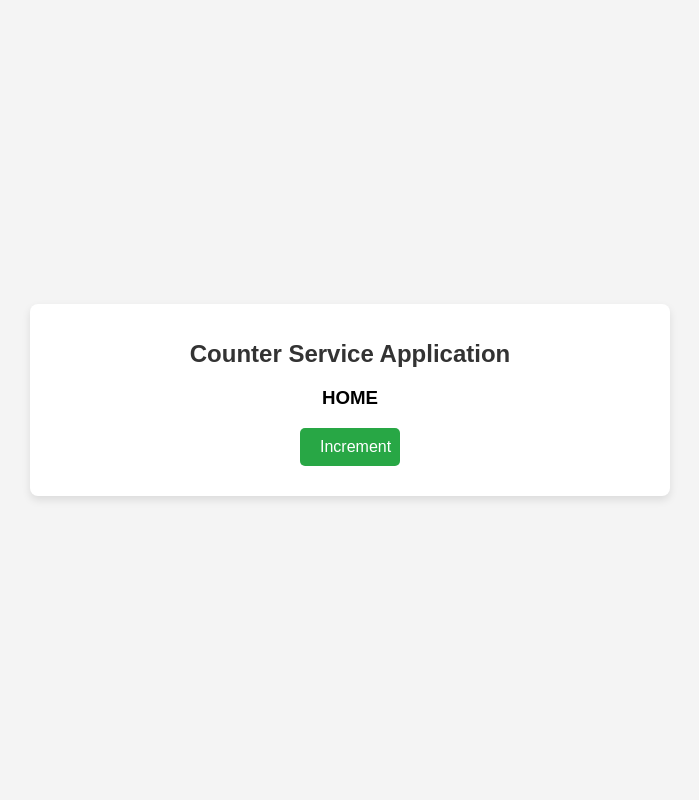
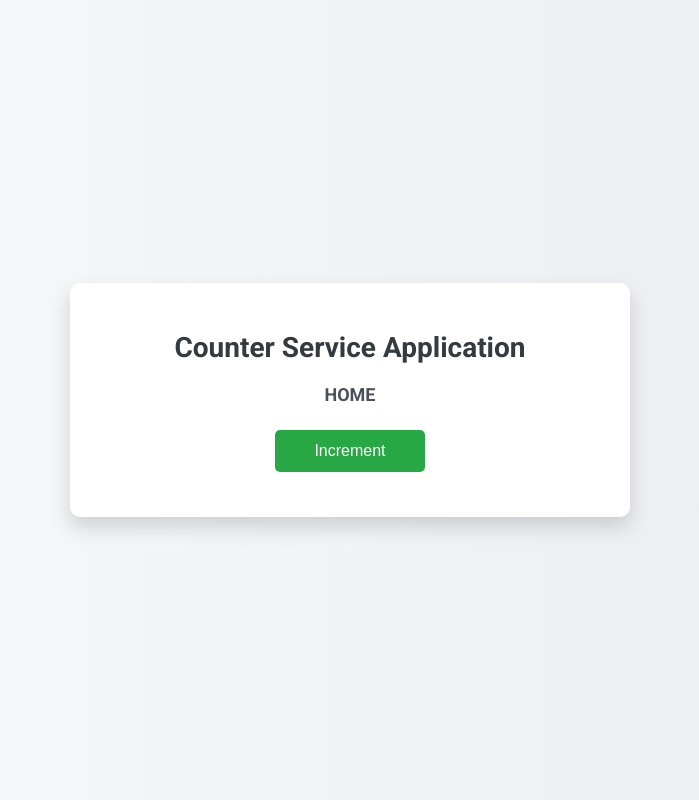
Before and after one commit to RuthSrur/CounterApp, a Flask app: page / in a window 1280 px wide. Shown: the whole page, without its empty margins (290-989 px from the left). Run offline with Flask 2, Linux system fonts and the light colour scheme.

Commit message:
change html

```diff
--- a/static/css/style.css
+++ b/static/css/style.css
@@ -1,49 +1,52 @@
 body {
-    font-family: Arial, sans-serif;
-    background-color: #f4f4f4;
+    font-family: 'Roboto', Arial, sans-serif;
+    background: linear-gradient(to right, #f8f9fa, #e9ecef);
     margin: 0;
     padding: 0;
     display: flex;
     justify-content: center;
     align-items: center;
     height: 100vh;
+    color: #212529;
 }
 
 .container {
     text-align: center;
-    background-color: white;
-    padding: 20px;
-    border-radius: 8px;
-    box-shadow: 0 4px 8px rgba(0, 0, 0, 0.1);
-    width: 50%;
-    max-width: 600px;
+    background-color: #ffffff;
+    padding: 30px;
+    border-radius: 10px;
+    box-shadow: 0 10px 20px rgba(0, 0, 0, 0.15);
+    width: 80%;
+    max-width: 500px;
 }
 
 .main-title {
-    color: #333;
-    font-size: 24px;
-    margin-bottom: 10px;
-}
-
-h2 {
-    color: #555;
+    color: #343a40;
+    font-size: 28px;
+    font-weight: 700;
     margin-bottom: 20px;
 }
 
+h3 {
+    color: #495057;
+    font-size: 18px;
+    margin-bottom: 25px;
+}
+
 .form-button {
-    margin: 10px 0;
+    margin: 15px 0;
 }
 
 .btn {
     background-color: #007bff;
     color: white;
     border: none;
-    padding: 10px 20px;
-    text-decoration: none;
+    padding: 12px 25px;
     font-size: 16px;
     border-radius: 5px;
     cursor: pointer;
-    width: 100px;
+    transition: background-color 0.3s ease;
+    width: 150px;
 }
 
 .post-btn {
@@ -51,5 +54,9 @@ h2 {
 }
 
 .btn:hover {
-    opacity: 0.9;
+    background-color: #0056b3;
 }
+
+.post-btn:hover {
+    background-color: #218838;
+}
--- a/templates/home.html
+++ b/templates/home.html
@@ -1,26 +1,32 @@
 <!DOCTYPE html>
-<html>
+<html lang="en">
 <head>
+    <meta charset="UTF-8">
+    <meta name="viewport" content="width=device-width, initial-scale=1.0">
     <title>Counter Service Application</title>
     <link rel="stylesheet" type="text/css" href="{{ url_for('static', filename='css/style.css') }}">
+    <link href="https://fonts.googleapis.com/css2?family=Roboto:wght@400;700&display=swap" rel="stylesheet">
 </head>
 
 <body>
     <div class="container">
         <h1 class="main-title">Counter Service Application</h1>
-        {% if counter == null and message != null : %}
-        <h3>Successfully increment the counter</h3>
-        {%elif counter == null and message == null %}
-        <h3>HOME</h3>
+        {% if counter == null and message != null %}
+            <h3>Successfully incremented the counter</h3>
+        {% elif counter == null and message == null %}
+            <h3>HOME</h3>
         {% else %}
-        <h3>Counter value: {{ counter }}</h3>
+            <h3>Counter value: {{ counter }}</h3>
         {% endif %}
         <form action="/increment" method="post" class="form-button">
             <button type="submit" class="btn post-btn">Increment</button>
         </form>
-        <!--<form action="/get" method="get" class="form-button">
-            <button type="submit" class="btn post-btn">Get</button>
-        </form> -->
+        <!-- Uncomment to use the GET button -->
+        <!--
+        <form action="/get" method="get" class="form-button">
+            <button type="submit" class="btn">Get</button>
+        </form>
+        -->
     </div>
 </body>
 </html>
```
